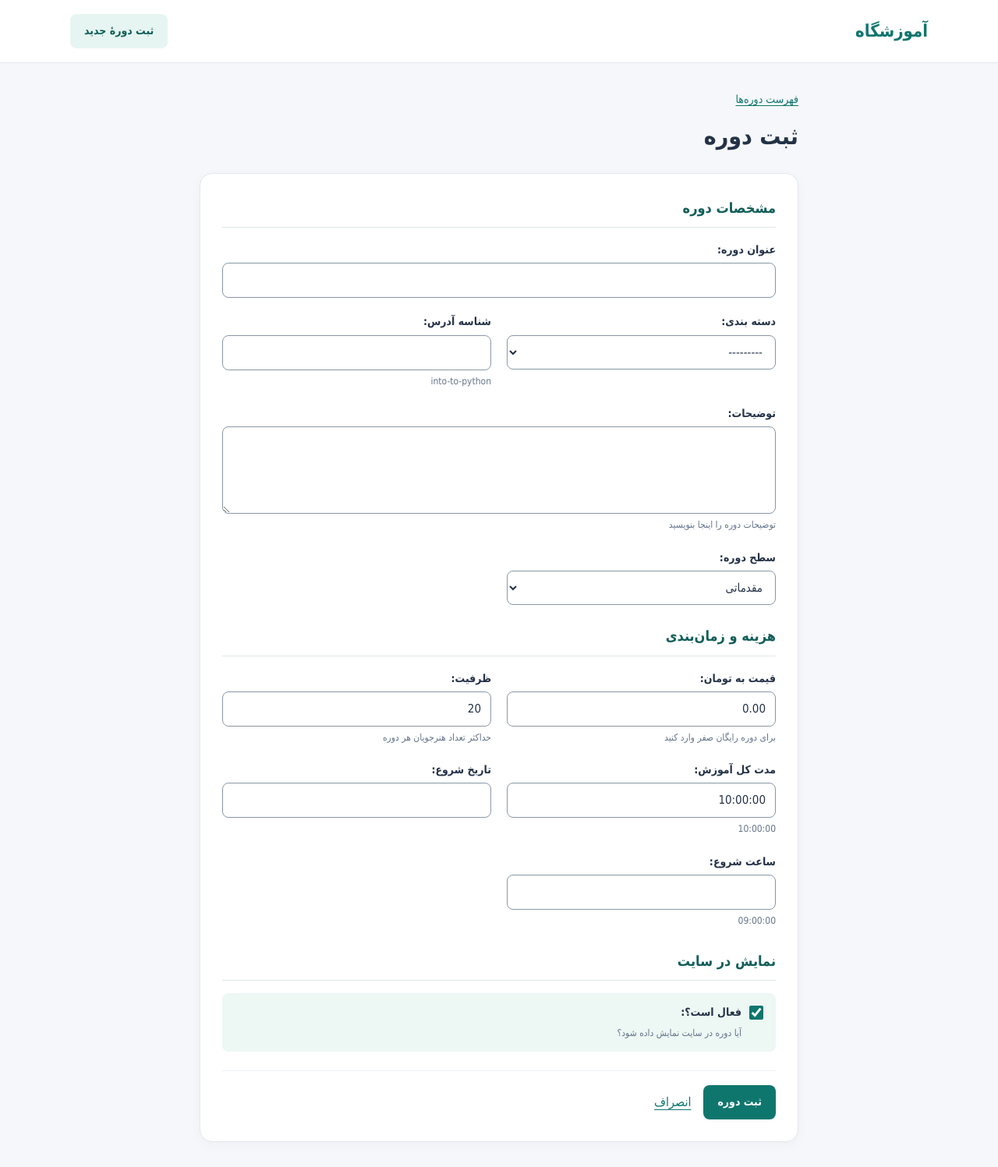
After one commit to alirfat95g/academy, a Django app: page /courses/new/ in a window 1280 px wide. The commit adds this page. Shown: the whole page at 78% size. Run offline with Django 5.2, Linux system fonts and the light colour scheme; a user stored in the database is signed in; data comes from the database, SQL or seed files in the repository; both versions use the stored data as it was after the commit.

Commit message:
read_create_courses added

```diff
--- a/config/urls.py
+++ b/config/urls.py
@@ -21,4 +21,5 @@ from django.urls import path,include
 urlpatterns = [
     path("admin/", admin.site.urls),
     path("courses/",include("courses.urls")),
+
 ]
--- /dev/null
+++ b/courses/forms.py
@@ -0,0 +1,28 @@
+from django import forms
+from .models import Course
+
+
+class CourseForm(forms.ModelForm):
+    def sections(self):
+        groups = [
+            ("مشخصات دوره", ("title", "category", "slug", "description", "level")),
+            ("هزینه و زمان‌بندی", ("price", "capacity", "duration", "start_date", "start_time")),
+            ("نمایش در سایت", ("is_active",)),
+        ]
+        return [(label, [self[name] for name in names]) for label, names in groups]
+
+    class Meta:
+        model = Course
+        fields = [
+            "title",
+            "category",
+            "slug",
+            "description",
+            "level",
+            "price",
+            "capacity",
+            "duration",
+            "start_date",
+            "start_time",
+            "is_active",
+        ]
--- /dev/null
+++ b/courses/static/courses/css/course-create.css
@@ -0,0 +1,37 @@
+.editor.create-page {
+    max-width: 48rem;
+    padding: 0;
+}
+.create-header { margin-bottom: 20px; }
+.create-header .course-link { font-size: 14px; }
+.create-header h1 { margin: 6px 0 0; font-size: 30px; }
+.create-form { padding: 28px; }
+.create-section {
+    min-width: 0;
+    margin: 0 0 24px;
+    padding: 0;
+    border: 0;
+}
+.create-section legend {
+    width: 100%;
+    margin-bottom: 16px;
+    padding: 0 0 8px;
+    border-bottom: 1px solid #dce7e5;
+    color: #115e59;
+    font-size: 18px;
+    font-weight: bold;
+}
+.create-form .row-check {
+    padding: 12px 16px;
+    border-radius: 8px;
+    background: #edf7f4;
+}
+.create-form .actions {
+    margin: 0;
+    padding-top: 18px;
+}
+@media (max-width: 600px) {
+    .create-form { padding: 18px; }
+    .create-header h1 { font-size: 24px; }
+    .create-section { margin-bottom: 18px; }
+}
--- a/courses/static/courses/css/style.css
+++ b/courses/static/courses/css/style.css
@@ -177,3 +177,79 @@ body {
     border: 1px dashed #cbd5e1;
     border-radius: 16px;
 }
+
+.course-nav, .actions {
+    display: flex;
+    flex-wrap: wrap;
+    align-items: center;
+    gap: 1rem;
+}
+.course-nav { justify-content: space-between; }
+.course-link { color: #0f766e; text-underline-offset: .22em; }
+.course-link:hover { color: #115e59; }
+.course-card h2 .course-link { color: inherit; text-decoration: none; }
+.course-card h2 .course-link:hover { color: #0f766e; text-decoration: underline; }
+.editor, .detail-panel { max-width: 44rem; margin: 32px auto; }
+.editor h1, .detail-panel h1 { margin: 0 0 20px; font-size: 26px; overflow-wrap: anywhere; }
+.detail-panel .card-labels { margin-bottom: 12px; }
+.detail-panel .description { font-size: 15px; }
+.detail-panel .course-link { align-self: start; margin-top: 16px; font-size: 14px; }
+.badge.status-inactive { background: #fff4df; }
+.editor .form-fields {
+    display: grid;
+    grid-template-columns: repeat(2, minmax(0, 1fr));
+    gap: 18px 20px;
+}
+.editor .row { display: grid; align-content: start; gap: 4px; min-width: 0; }
+.editor .row-wide, .editor .row-check { grid-column: 1 / -1; }
+.editor label { font-size: 14px; font-weight: bold; }
+.editor :is(input:not([type="checkbox"]), select, textarea) {
+    width: 100%;
+    min-height: 44px;
+    padding: 8px 12px;
+    font: inherit;
+    font-size: 15px;
+    color: inherit;
+    background: #fff;
+    border: 1px solid #8997a8;
+    border-radius: 8px;
+}
+.editor textarea { height: 7rem; resize: vertical; }
+.editor .row-check { grid-template-columns: auto 1fr; align-items: center; gap: 4px 10px; }
+.editor .row-check input { grid-row: 1; grid-column: 1; width: 18px; height: 18px; margin: 0; accent-color: #0f766e; }
+.editor .row-check label { grid-column: 2; grid-row: 1; cursor: pointer; }
+.editor .row-check small, .editor .row-check .errorlist { grid-column: 2; }
+.editor small { color: #64748b; font-size: 12px; }
+.editor .errorlist { margin: 0; padding-inline-start: 18px; color: #992f2f; font-size: 13px; }
+.editor [aria-invalid="true"] { border-color: #992f2f; }
+.editor .actions { margin-top: 20px; padding-top: 16px; border-top: 1px solid #edf2f7; }
+.action {
+    display: inline-flex;
+    min-height: 44px;
+    align-items: center;
+    justify-content: center;
+    padding: 8px 18px;
+    border: 0;
+    border-radius: .5rem;
+    background: #0f766e;
+    color: white;
+    font: inherit;
+    font-size: 14px;
+    font-weight: bold;
+    text-decoration: none;
+    cursor: pointer;
+}
+.action:hover { background: #115e59; }
+.action:active { background: #134e4a; }
+.course-nav .action { color: #115e59; background: #e6f5f1; }
+.course-nav .action:hover { background: #d2ece5; }
+.action:focus-visible, .course-link:focus-visible, .editor :focus-visible {
+    outline: 2px solid #115e59;
+    outline-offset: 3px;
+}
+
+@media (max-width: 600px) {
+    .editor, .detail-panel { margin: 20px auto; padding: 18px; }
+    .editor .form-fields { grid-template-columns: minmax(0, 1fr); gap: 16px; }
+    .editor h1, .detail-panel h1 { font-size: 23px; }
+}
--- a/courses/templates/base.html
+++ b/courses/templates/base.html
@@ -8,14 +8,19 @@
 
     <title>{% block title %}آموزشگاه{% endblock %}</title>
 
-    <link rel="stylesheet" href="{% static 'courses/css/style.css' %}">
+
+    <link rel="stylesheet" href="{% static 'courses/css/style.css' %}?v=course-form-2">
+    {% block page_styles %}{% endblock %}
 </head>
 <body>
     <header class="site-header">
-        <nav class="container">
+        <nav class="container course-nav">
             <a class="brand" href="{% url 'course_list' %}">
                 آموزشگاه
             </a>
+            {% if request.user.is_staff %}
+                <a class="action" href="{% url 'course_create' %}">ثبت دورهٔ جدید</a>
+            {% endif %}
         </nav>
     </header>
 
--- /dev/null
+++ b/courses/templates/courses/course_form.html
@@ -0,0 +1,42 @@
+{% extends "base.html" %}
+{% load static %}
+
+{% block page_styles %}
+    <link rel="stylesheet" href="{% static 'courses/css/course-create.css' %}">
+{% endblock %}
+
+{% block title %}{{ heading }} | آموزشگاه{% endblock %}
+
+{% block content %}
+    <section class="editor create-page">
+        <header class="create-header">
+            <a class="course-link" href="{% url 'course_list' %}">فهرست دوره‌ها</a>
+            <h1>{{ heading }}</h1>
+        </header>
+        <form class="course-card create-form" method="post" novalidate>
+            {% csrf_token %}
+            {{ form.non_field_errors }}
+            {% for label, fields in form.sections %}
+            <fieldset class="create-section">
+                <legend>{{ label }}</legend>
+                <div class="form-fields">
+                {% for field in fields %}
+                <div class="row{% if field.name == 'title' or field.name == 'description' %} row-wide{% endif %}{% if field.field.widget.input_type == 'checkbox' %} row-check{% endif %}">
+                    {{ field.label_tag }}
+                    {{ field }}
+                    {% if field.help_text %}
+                        <small id="{{ field.auto_id }}_helptext">{{ field.help_text }}</small>
+                    {% endif %}
+                    {{ field.errors }}
+                </div>
+                {% endfor %}
+                </div>
+            </fieldset>
+            {% endfor %}
+            <div class="actions">
+                <button class="action" type="submit">ثبت دوره</button>
+                <a class="course-link" href="{% url 'course_list' %}">انصراف</a>
+            </div>
+        </form>
+    </section>
+{% endblock %}
--- a/courses/templates/courses/course_list.html
+++ b/courses/templates/courses/course_list.html
@@ -22,7 +22,9 @@
                     </span>
                 </div>
 
-                <h2>{{ course.title }}</h2>
+                <h2>
+                    <a class="course-link" href="{% url 'course_detail' course.pk %}">{{ course.title }}</a>
+                </h2>
 
                 <div class="description">
                     {{ course.description|linebreaksbr }}
@@ -85,7 +87,7 @@
             </li>
         {% empty %}
             <li class="empty-state">
-                هنوز دوره‌ای ثبت نشده است.
+                دوره‌ای برای نمایش وجود ندارد.
             </li>
         {% endfor %}
     </ul>
--- a/courses/urls.py
+++ b/courses/urls.py
@@ -3,5 +3,7 @@ from django.urls import path
 from . import views
 
 urlpatterns = [
-    path("",views.course_list,name="course_list")
+    path("", views.course_list, name="course_list"),
+    path("<int:pk>/", views.course_detail, name="course_detail"),
+    path("new/", views.course_create, name="course_create"),
 ]
--- a/courses/views.py
+++ b/courses/views.py
@@ -1,11 +1,42 @@
-from django.shortcuts import render
+from django.contrib.admin.views.decorators import staff_member_required
+from django.shortcuts import get_object_or_404, redirect, render
+from django.views.decorators.http import require_http_methods, require_safe
 
-# Create your views here.
+from .forms import CourseForm
 from .models import Course
 
 
+def visible_courses(user):
+    courses = Course.objects.select_related("category")
+    if user.is_staff:
+        return courses
+    return courses.filter(is_active=True)
+
+
+@require_safe
 def course_list(request):
-    # courses = Course.objects.all()
-    courses = Course.objects.select_related("category").all()
-    context = {"courses": courses}
-    return render(request, "courses/course_list.html", context=context)
+    courses = visible_courses(request.user)
+    return render(request, "courses/course_list.html", {"courses": courses})
+
+
+@require_safe
+def course_detail(request, pk):
+    course = get_object_or_404(visible_courses(request.user), pk=pk)
+    return render(request, "courses/course_detail.html", {"course": course})
+
+
+@staff_member_required
+@require_http_methods(["GET", "POST"])
+def course_create(request):
+    if request.method == "POST":
+        form = CourseForm(request.POST)
+        if form.is_valid():
+            course = form.save()
+            return redirect("course_detail", pk=course.pk)
+    else:
+        form = CourseForm()
+    return render(
+        request,
+        "courses/course_form.html",
+        {"form": form, "heading": "ثبت دوره"},
+    )
```
Also changed, not shown: courses/templates/courses/course_detail.html (added, +24 -0 lines), db.sqlite3.
